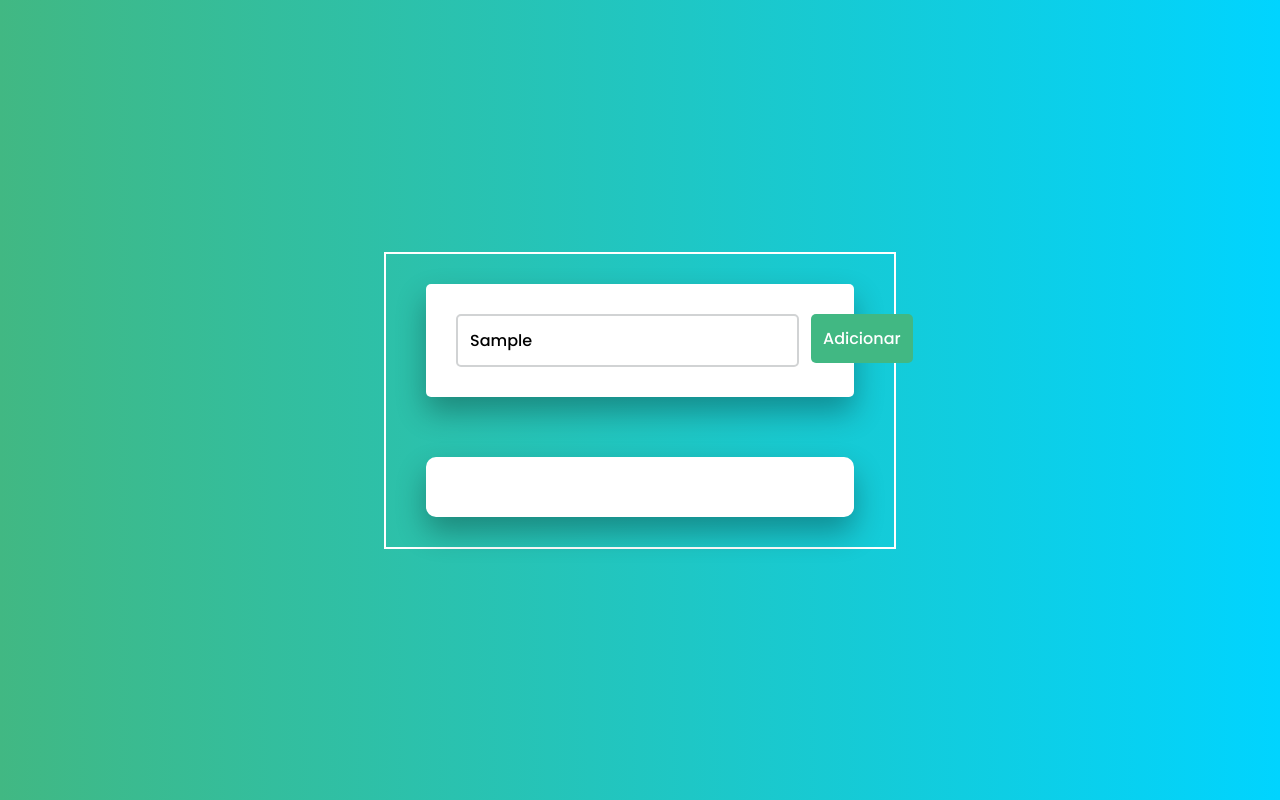
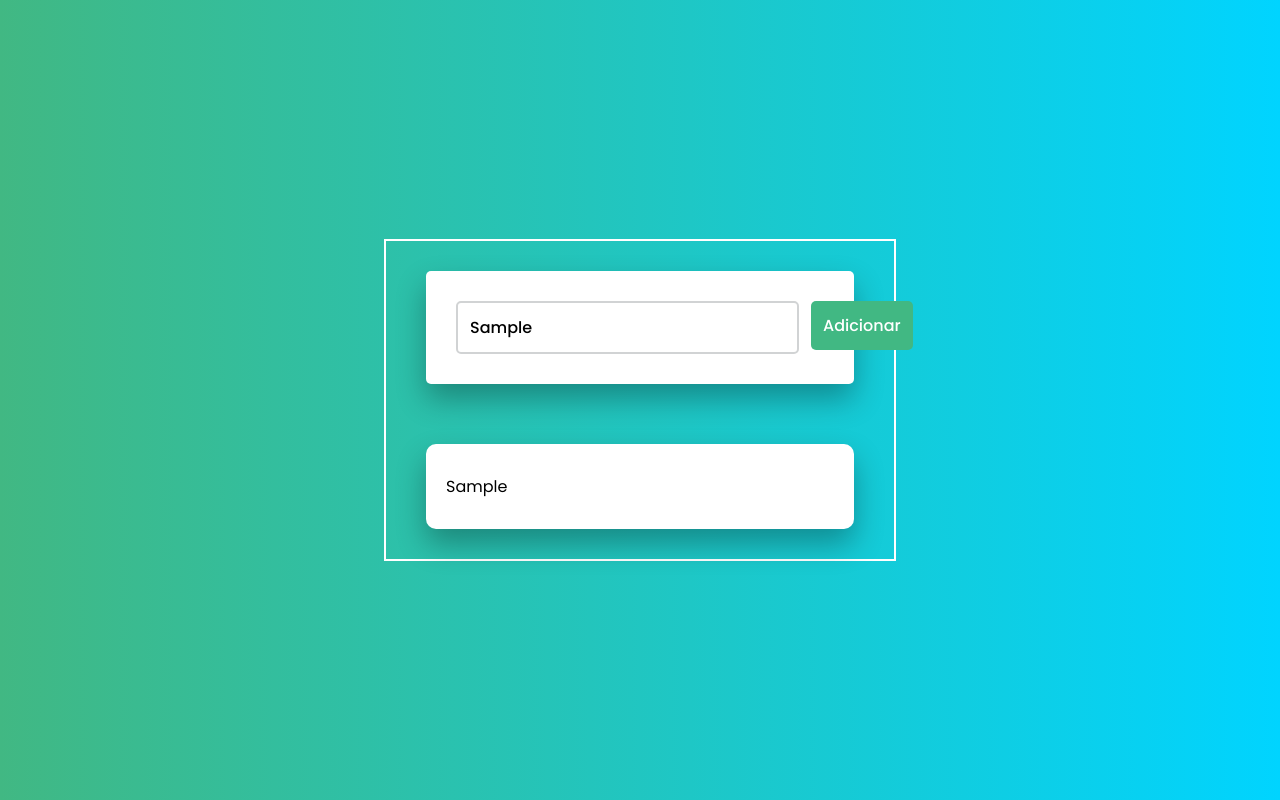
Before and after one commit to kaysophia05/task-list, a plain HTML site: page index.html in a window 1280 px wide. Both pictures are taken after typing "Sample" into the empty fields and a click on the button "Adicionar". Drawn offline with Linux system fonts and the light colour scheme.

Commit message:
Estilizando o erro e Criando a adição de uma nova task

```diff
--- a/script.js
+++ b/script.js
@@ -1,6 +1,6 @@
 const inputElement = document.querySelector(".new-task-input");
 const addTaskButton = document.querySelector(".new-task-button");
-
+const taskContainer = document.querySelector(".tasks-container");
 //Validação do input
 const validateInput = () =>{
     if(inputElement.value.trim().length > 0){
@@ -9,18 +9,36 @@ const validateInput = () =>{
         return false;
     }
 }
-//Adicionar ações de erro caso o input esteja inválido
 const handleAddTask = () =>{
     const inputisValid = validateInput();
 
+    //Adicionar ações de erro caso o input esteja inválido
     if(!inputisValid){
         return inputElement.classList.add("error");
     }
+
+    //Criando a estrutura de elementos para uma nova task pelo javascript
+    const taskItemContainer = document.createElement("div");
+    taskItemContainer.classList.add("task-item");
+
+    const textContent = document.createElement("p");
+    textContent.innerText = inputElement.value;
+
+    const deleteItem = document.createElement("i");
+    deleteItem.classList.add("fa-solid");
+    deleteItem.classList.add("fa-trash-can");
+
+    //Add cada elemento na caixa de um item para formar a estrutura
+    taskItemContainer.appendChild(textContent);
+    taskItemContainer.appendChild(deleteItem);
+    //Add cada nova task para a caixa dos items
+    taskContainer.appendChild(taskItemContainer);
+
 }
-//Retirar as ações de erro caso o input seja corrigido
 const handleInputChange = () => {
     const inputisValid = validateInput();
 
+    //Retirar as ações de erro caso o input seja corrigido
     if(inputisValid){
         return inputElement.classList.remove("error");
     }
--- a/style.css
+++ b/style.css
@@ -67,3 +67,12 @@ body{
     margin-left: 12px;
     cursor: pointer;
 }
+
+/*UTILIDADES*/
+.error{
+    border: 2px solid red !important;
+}
+
+.error::placeholder{
+    color: red;
+}
```
